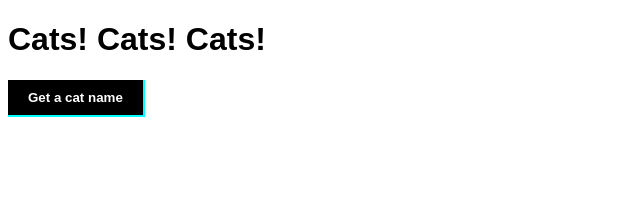
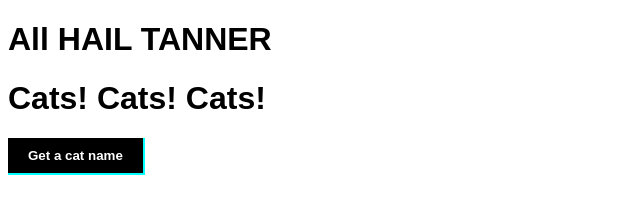
Before and after one commit to Tanner-Davison/Deployment-Demo, a website: page public/index.html in a window 1280 px wide. Shown: the whole page, without its empty margins (0-640 px from the left). Drawn offline with Linux system fonts and the light colour scheme.

Commit message:
added h1 tag

```diff
--- a/public/index.html
+++ b/public/index.html
@@ -9,6 +9,7 @@
 </head>
 <body>
     <header>
+        <h1>All HAIL TANNER</h1>
         <h1>Cats! Cats! Cats!</h1>
     </header>
 
```
